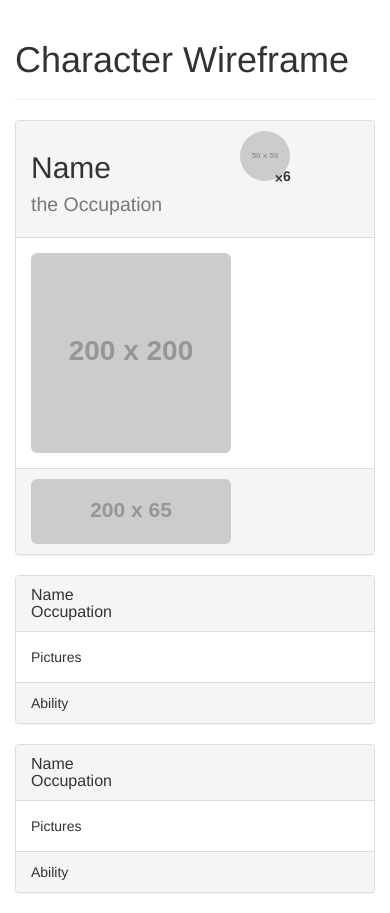
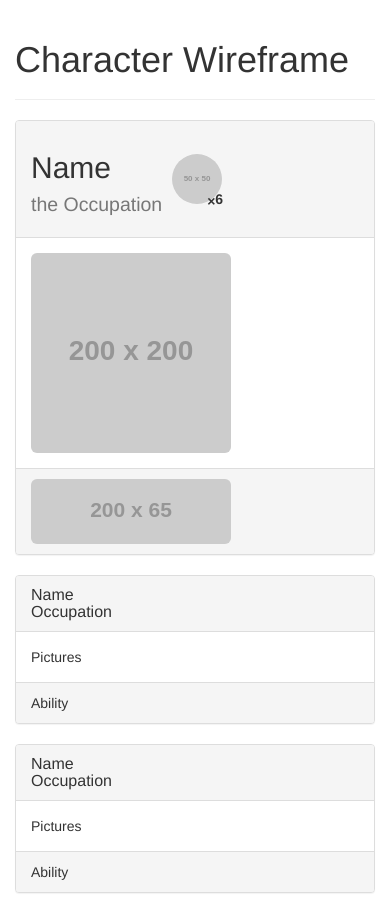
Before and after one commit to blackcatsoftware/tokaido, a plain HTML site: page wireframe.html in a window 390 px wide. Drawn offline with nearby package versions, Linux system fonts and the light colour scheme; placeholder pictures from the web are drawn by us.

Commit message:
Switched heading sections to table. Avoids weird breakpoint behavior with bootstrap columns.

```diff
--- a/wireframe.html
+++ b/wireframe.html
@@ -22,6 +22,9 @@
         .coin .coin-x {
             vertical-align: text-top;
         }
+        table.character-heading tr td:last-child {
+            padding-left: 10px;
+        }
     </style>
 </head>
 <body>
@@ -35,17 +38,19 @@
             <div class="col-sm-4">
                 <div class="panel panel-default">
                     <div class="panel-heading">
-                        <div class="row">
-                            <div class="col-xs-7">
-                                <h2>Name<br/><small>the Occupation</small></h2>
-                            </div>
-                            <div class="col-xs-5">
-                                <div class="coin">
-                                    <img src="http://via.placeholder.com/50x50" class="img-circle" alt="Coins">
-                                    <div><strong><span class="coin-x">&times;</span>6</strong></div>
-                                </div>
-                            </div>
-                        </div>
+                        <table class="character-heading">
+                            <tr>
+                                <td colspan="2">
+                                    <h2>Name<br/><small>the Occupation</small></h2>
+                                </td>
+                                <td colspan="1">
+                                    <div class="coin">
+                                        <img src="http://via.placeholder.com/50x50" class="img-circle" alt="Coins">
+                                        <div><strong><span class="coin-x">&times;</span>6</strong></div>
+                                    </div>
+                                </td>
+                            </tr>
+                        </table>
                     </div>
                     <div class="panel-body">
                         <img src="http://via.placeholder.com/200x200" class="img-rounded" alt="Name the Occupation">
```
